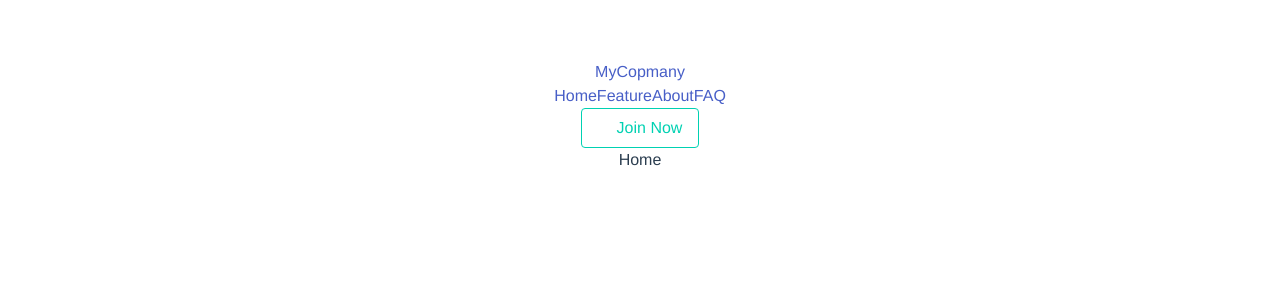
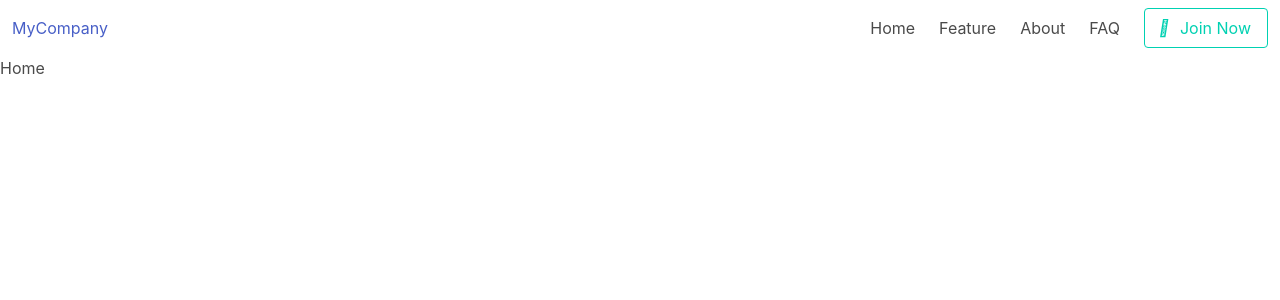
Before and after one commit to marcialwushu/VuejsByExample, a Vue app: page / in a window 1280 px wide. Shown: the top 300 px of the page. Built offline with nearby package versions, Linux system fonts and the light colour scheme.

Commit message:
navbar add haeder layout

```diff
--- a/index.html
+++ b/index.html
@@ -4,6 +4,8 @@
     <meta charset="utf-8">
     <meta name="viewport" content="width=device-width,initial-scale=1.0">
     <title>compare-vue</title>
+    <link rel="stylesheet" href="https://stackpath.bootstrapcdn.com/font-awesome/4.7.0/css/font-awesome.min.css">
+
   </head>
   <body>
     <div id="app"></div>
--- a/src/App.vue
+++ b/src/App.vue
@@ -1,38 +1,42 @@
 <template>
   <div id="app">
-    <div class="nav has-shadow">
-      <div class="container">
-        <div class="nav-left">
-          <a class="nav-item">MyCopmany</a>
-        </div>
-
-        <span class="nav-toggle">
+    <nav class="navbar is-transparent">
+  <div class="navbar-brand">
+    <a class="navbar-item" href="https://bulma.io">MyCompany</a>
+    <div class="navbar-burger burger" data-target="navbarExampleTransparentExample">
       <span></span>
       <span></span>
       <span></span>
-        </span>
+    </div>
+  </div>
 
-        <div class="nav-right nav-menu">
+  <div id="navbarExampleTransparentExample" class="navbar-menu">
+    <div class="navbar-start">
+      <div class="navbar-item has-dropdown is-hoverable"></div>
+    </div>
 
-          <router-link to="/" class="nav-item r-item">Home</router-link>
-          <router-link to="faq" class="nav-item r-item">Feature</router-link>
-          <router-link to="faq" class="nav-item r-item">About</router-link>
-          <router-link to="faq" class="nav-item r-item">FAQ</router-link>
+    <div class="navbar-end">
 
-          <div class="nav-item">
+    <router-link to="/" class="navbar-item">Home</router-link>
+    <router-link to="/" class="navbar-item">Feature</router-link>
+    <router-link to="/" class="navbar-item">About</router-link>
+    <router-link to="/" class="navbar-item">FAQ</router-link>
+      <div class="navbar-item">
+        <div class="field is-grouped">
+
           <p class="control">
-              <a class="button is-primary is-outlined">
+            <a class="button is-primary is-outlined" href="">
               <span class="icon">
-                  <i class="fa fa-download"></i>
+                <i class="fas fa-download"></i>
               </span>
               <span>Join Now</span>
             </a>
           </p>
         </div>
-
       </div>
     </div>
   </div>
+</nav>
     <router-view/>
   </div>
 </template>
@@ -47,12 +51,6 @@ export default {
 @import '../node_modules/bulma/bulma.sass'
 @import 'mq'
 
-#app
-  font-family: 'Avenir', Helvetica, Arial, sans-serif
-  -webkit-font-smoothing: antialiased
-  -moz-osx-font-smoothing: grayscale
-  text-align: center
-  color: #2c3e50
-  margin-top: 60px
+
 
 </style>
```
Lines whose indentation alone changed are shown as unchanged.
